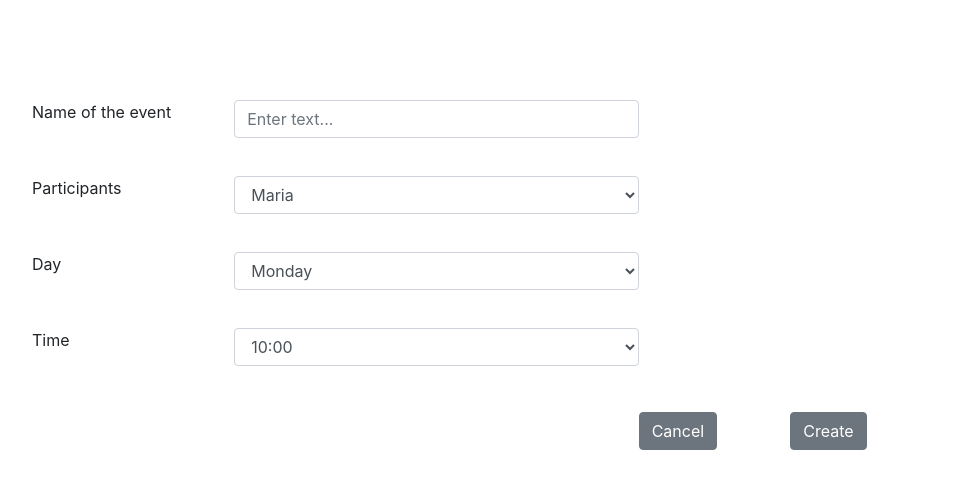
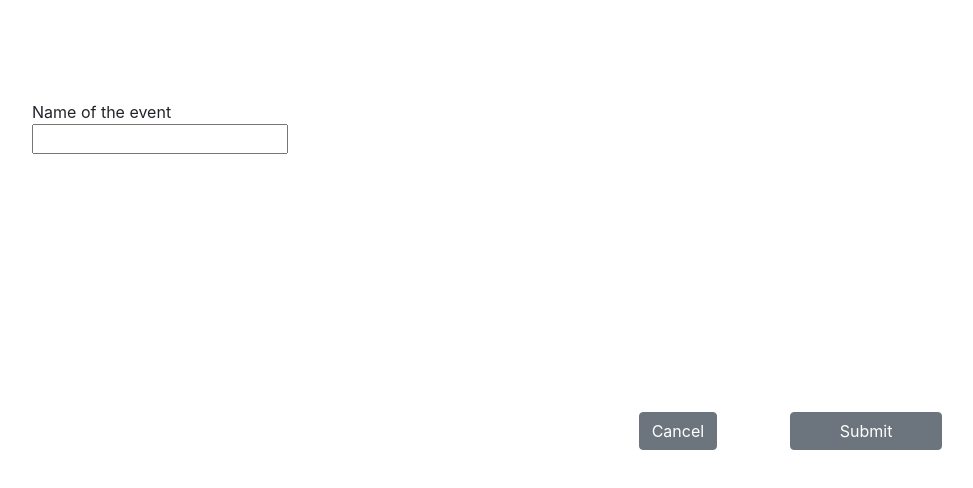
Before and after one commit to NikolasPlatonov/meetings_calendar, a React (Create React App) app: page /create-event in a window 1280 px wide. Shown: the top 488 px of the page, without its empty margins (153-1126 px from the left). Built offline with nearby package versions, Linux system fonts and the light colour scheme.

Commit message:
New event component in process

```diff
--- a/package.json
+++ b/package.json
@@ -11,6 +11,7 @@
     "react": "^17.0.1",
     "react-bootstrap": "^1.4.3",
     "react-dom": "^17.0.1",
+    "react-hook-form": "^6.15.1",
     "react-router-dom": "^5.2.0",
     "react-scripts": "4.0.1",
     "web-vitals": "^0.2.4"
--- a/src/components/EventsTable.jsx
+++ b/src/components/EventsTable.jsx
@@ -5,7 +5,6 @@ import {Event} from './Event';
 
 export const EventsTable = () => {
   const [state, setState] = useState(data);
-  console.log("1_STATE===", state)
 
   const daysOfWeek = ['Monday', 'Tuesday', 'Wednesday', 'Thursday', 'Friday'];
   const hoursOfDay = ['10', '11', '12', '13', '14', '15', '16', '17', '18'];
--- a/src/components/NewEvent.jsx
+++ b/src/components/NewEvent.jsx
@@ -1,79 +1,123 @@
-import React from 'react';
+import React, {useState} from 'react';
 import {Form, Button} from 'react-bootstrap'
 import {NavLink} from 'react-router-dom';
+import {useForm} from "react-hook-form";
 
 export const NewEvent = (props) => {
+  const {register, handleSubmit, errors} = useForm();
+  const onSubmit = data => console.log('onSubmit_data===', data);
+
   return (
     <div className="container">
+
+      {/* "handleSubmit" will validate your inputs before invoking "onSubmit" */}
+      <form onSubmit={handleSubmit(onSubmit)} >
+
         <div className='new_event_container'>
-        <Form>
-          <Form.Group>
-            <div className="dropdown_row_item">
-              <Form.Label>Name of the event</Form.Label>
-              <Form.Control type="text" placeholder="Enter text..." />
+          <div>
+            {/* register your input into the hook by invoking the "register" function */}
+            <div>Name of the event</div>
+            {/* include validation with required or other standard HTML validation rules */}
+            < input name="eventName" ref={register({required: true})} />
+            {/* errors will return when field validation fails  */}
+            {errors.exampleRequired && <div>This field is required</div>}
           </div>
-          </Form.Group>
 
-          <Form.Group controlId="ParticipantsSelect">
-            <div className="dropdown_row_item">
-              <Form.Label>Participants</Form.Label>
-              <Form.Control as="select">
-                <option>Maria</option>
-                <option>Bob</option>
-                <option>Alex</option>
-              </Form.Control>
-            </div>
-          </Form.Group>
 
-          <Form.Group controlId="DaySelect">
-            <div className="dropdown_row_item">
-              <Form.Label>Day</Form.Label>
-              <Form.Control as="select">
-                <option>Monday</option>
-                <option>Tuesday</option>
-                <option>Wednesday</option>
-                <option>Thursday</option>
-                <option>Friday</option>
-              </Form.Control>
-            </div>
-          </Form.Group>
 
-          <Form.Group controlId="TimeSelect">
-            <div className="dropdown_row_item">
-              <Form.Label>Time</Form.Label>
-              <Form.Control as="select">
-                <option>10:00</option>
-                <option>11:00</option>
-                <option>12:00</option>
-                <option>13:00</option>
-                <option>14:00</option>
-                <option>15:00</option>
-                <option>16:00</option>
-                <option>17:00</option>
-                <option>18:00</option>
-              </Form.Control>
-            </div>
-          </Form.Group>
-        </Form>
+
+
           <div className="new_event_button_container">
-          <Form>
             <NavLink to={`/`} style={{textDecoration: 'none'}}>
               <Button variant="secondary" type="cancel">
                 Cancel
              </Button>
             </NavLink>
-          </Form>
-          <Form>
-
-            <NavLink to={`/`} style={{textDecoration: 'none'}}>
             <Button variant="secondary" type="submit">
-                Create
+              Submit
             </Button>
-            </NavLink>
-          </Form>
           </div>
         </div>
 
+      </form >
     </div>
   );
+
+
+  // return (
+  //   <div className="container">
+  //     <div className='new_event_container'>
+  //       <Form onSubmit={handleSubmit(onSubmit)}>
+
+  //         <Form.Group controlId="eventTitleInput">
+  //           <div className="dropdown_row_item">
+  //             <Form.Label>Name of the event</Form.Label>
+  //             <Form.Control
+  //               name="eventTitleInput"
+  //               ref={register({required: true})}
+  //               required
+  //               placeholder="Enter text..."
+  //               type="text"
+  //               defaultValue=""
+  //             />
+  //             {errors.eventTitleInput && <span>This field is required</span>}
+  //           </div>
+  //         </Form.Group>
+
+  //         <Form.Group controlId="ParticipantsSelect">
+  //           <div className="dropdown_row_item">
+  //             <Form.Label>Participants</Form.Label>
+  //             <Form.Control as="select" defaultValue="" required>
+  //               <option>Maria</option>
+  //               <option>Bob</option>
+  //               <option>Alex</option>
+  //             </Form.Control>
+  //           </div>
+  //         </Form.Group>
+
+  //         <Form.Group controlId="DaySelect">
+  //           <div className="dropdown_row_item">
+  //             <Form.Label>Day</Form.Label>
+  //             <Form.Control as="select">
+  //               <option>Monday</option>
+  //               <option>Tuesday</option>
+  //               <option>Wednesday</option>
+  //               <option>Thursday</option>
+  //               <option>Friday</option>
+  //             </Form.Control>
+  //           </div>
+  //         </Form.Group>
+
+  //         <Form.Group controlId="TimeSelect">
+  //           <div className="dropdown_row_item">
+  //             <Form.Label>Time</Form.Label>
+  //             <Form.Control as="select">
+  //               <option>10:00</option>
+  //               <option>11:00</option>
+  //               <option>12:00</option>
+  //               <option>13:00</option>
+  //               <option>14:00</option>
+  //               <option>15:00</option>
+  //               <option>16:00</option>
+  //               <option>17:00</option>
+  //               <option>18:00</option>
+  //             </Form.Control>
+  //           </div>
+  //         </Form.Group>
+  //       </Form>
+  //       <div className="new_event_button_container">
+  //         <Form>
+  //           <NavLink to={`/`} style={{textDecoration: 'none'}}>
+  //             <Button variant="secondary" type="cancel">
+  //               Cancel
+  //           </Button>
+  //           </NavLink>
+  //         </Form>
+  //         <Form>
+  //           <Button type="submit">Submit</Button>
+  //         </Form>
+  //       </div>
+  //     </div>
+  //   </div>
+  // );
 }
```
Also changed, not shown: 2 other files (tests, documents, lock files or other folders). Lines whose indentation alone changed are shown as unchanged.
